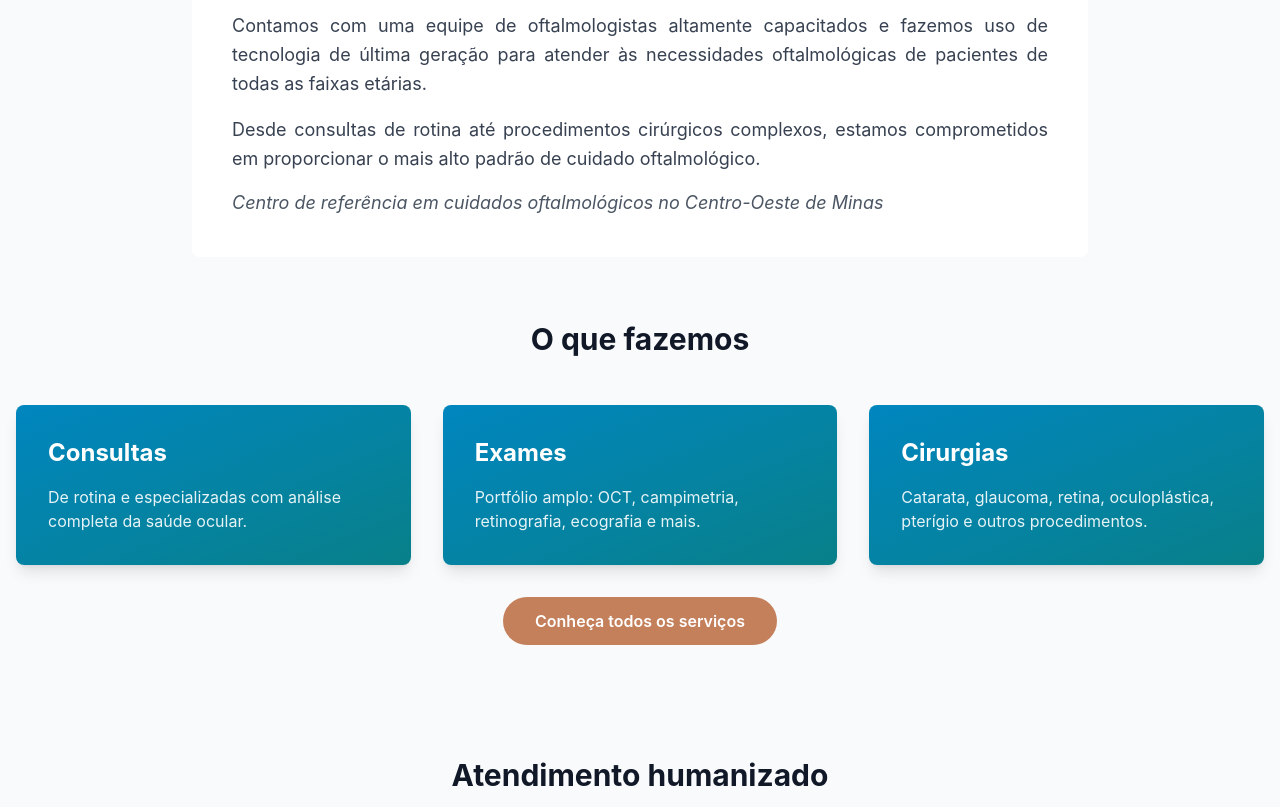
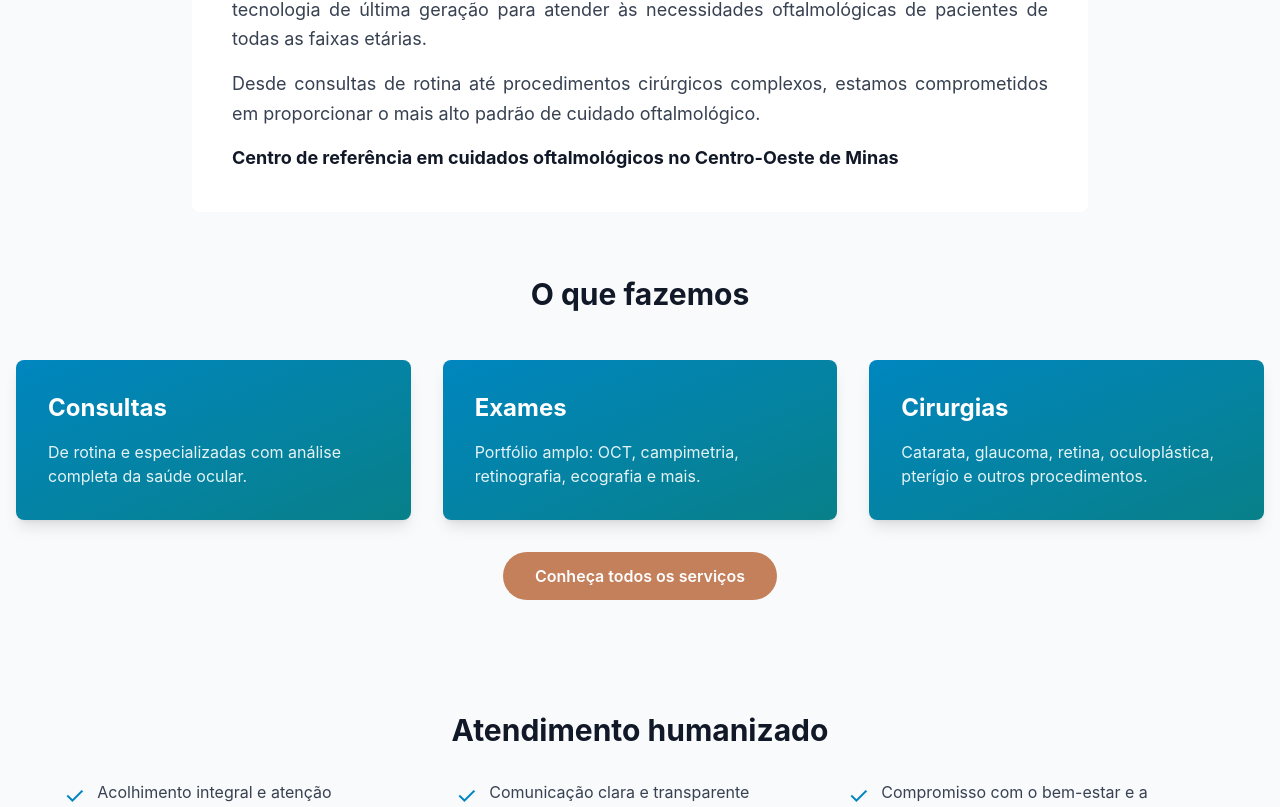
Before and after one commit to olharestecnologia/site, a Next.js app: page / in a window 1280 px wide. Shown: the part 1106-1913 px from the top of the page. Built offline with nearby package versions, Linux system fonts and the light colour scheme.

Commit message:
Update About component text styling to bold for better emphasis, change image extension for 'Estrututura do Viver' in ConveniosSection to JPEG, and remove markdown formatting from content in content.json for improved readability.

```diff
--- a/components/About.tsx
+++ b/components/About.tsx
@@ -27,7 +27,7 @@ export default function About() {
                 )
               })}
             </div>
-            <p className="text-lg text-gray-600 italic text-justify">
+            <p className="text-lg text-gray-900 font-bold text-justify">
               {siteData.site.tagline}
             </p>
           </div>
--- a/components/ConveniosSection.tsx
+++ b/components/ConveniosSection.tsx
@@ -25,7 +25,7 @@ export default function ConveniosSection() {
     { name: 'CDL Divinópolis', slug: 'cdl-divinopolis', ext: 'jpg' },
     { name: 'Divicard', slug: 'divicard', ext: 'jpg' },
     { name: 'Divimédicos', slug: 'divimedicos', ext: 'png' },
-    { name: 'Estrututura do Viver', slug: 'estrututura-do-viver', ext: 'png' },
+    { name: 'Estrututura do Viver', slug: 'estrututura-do-viver', ext: 'jpeg' },
     { name: 'Farmax', slug: 'farmax', ext: 'png' },
     { name: 'Medprev', slug: 'medprev', ext: 'png' },
     { name: 'NASS', slug: 'nass', ext: 'jpg' },
--- a/lib/content.json
+++ b/lib/content.json
@@ -42,7 +42,7 @@
           {
             "type": "about-brief",
             "title": "Sobre a Olhares",
-            "content": "**Somos Centro de referência em cuidados oftalmológicos no Centro-Oeste de Minas**\n\nA Olhares Oftalmologia se destaca como um centro de referência em cuidados oftalmológicos na região Centro-Oeste de Minas Gerais, comprometido em proporcionar serviços de primeira qualidade a todos os pacientes que atende.\n\nCom vários anos de experiência, nossa clínica é reconhecida por sua abordagem especializada e excelência no diagnóstico e tratamento de uma ampla gama de condições relacionadas à saúde ocular.\n\nContamos com uma equipe de oftalmologistas altamente capacitados e fazemos uso de tecnologia de última geração para atender às necessidades oftalmológicas de pacientes de todas as faixas etárias.\n\nDesde consultas de rotina até procedimentos cirúrgicos complexos, estamos comprometidos em proporcionar o mais alto padrão de cuidado oftalmológico."
+            "content": "A Olhares Oftalmologia se destaca como um centro de referência em cuidados oftalmológicos na região Centro-Oeste de Minas Gerais, comprometido em proporcionar serviços de primeira qualidade a todos os pacientes que atende.\n\nCom vários anos de experiência, nossa clínica é reconhecida por sua abordagem especializada e excelência no diagnóstico e tratamento de uma ampla gama de condições relacionadas à saúde ocular.\n\nContamos com uma equipe de oftalmologistas altamente capacitados e fazemos uso de tecnologia de última geração para atender às necessidades oftalmológicas de pacientes de todas as faixas etárias.\n\nDesde consultas de rotina até procedimentos cirúrgicos complexos, estamos comprometidos em proporcionar o mais alto padrão de cuidado oftalmológico."
           },
           {
             "type": "services-cards",
```
